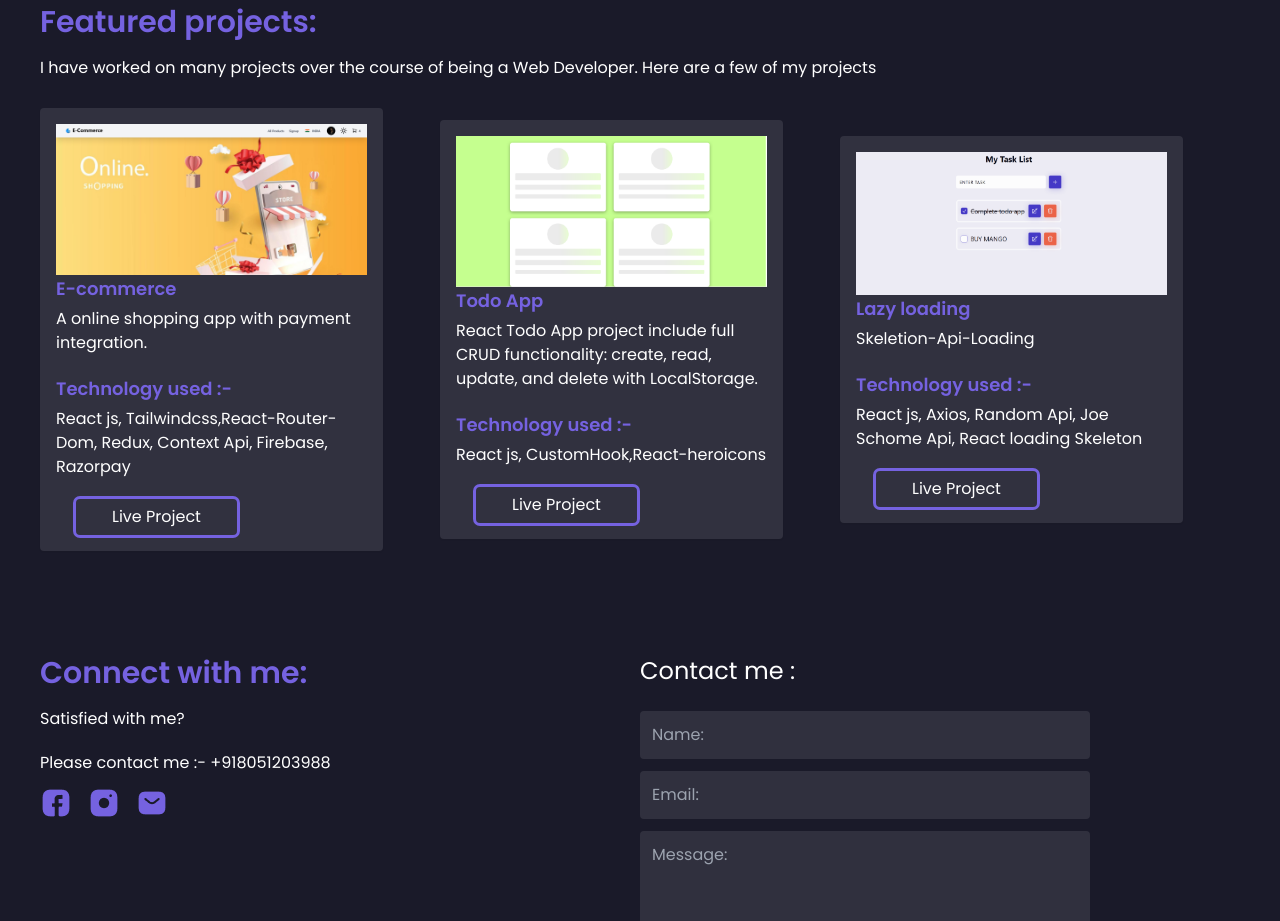
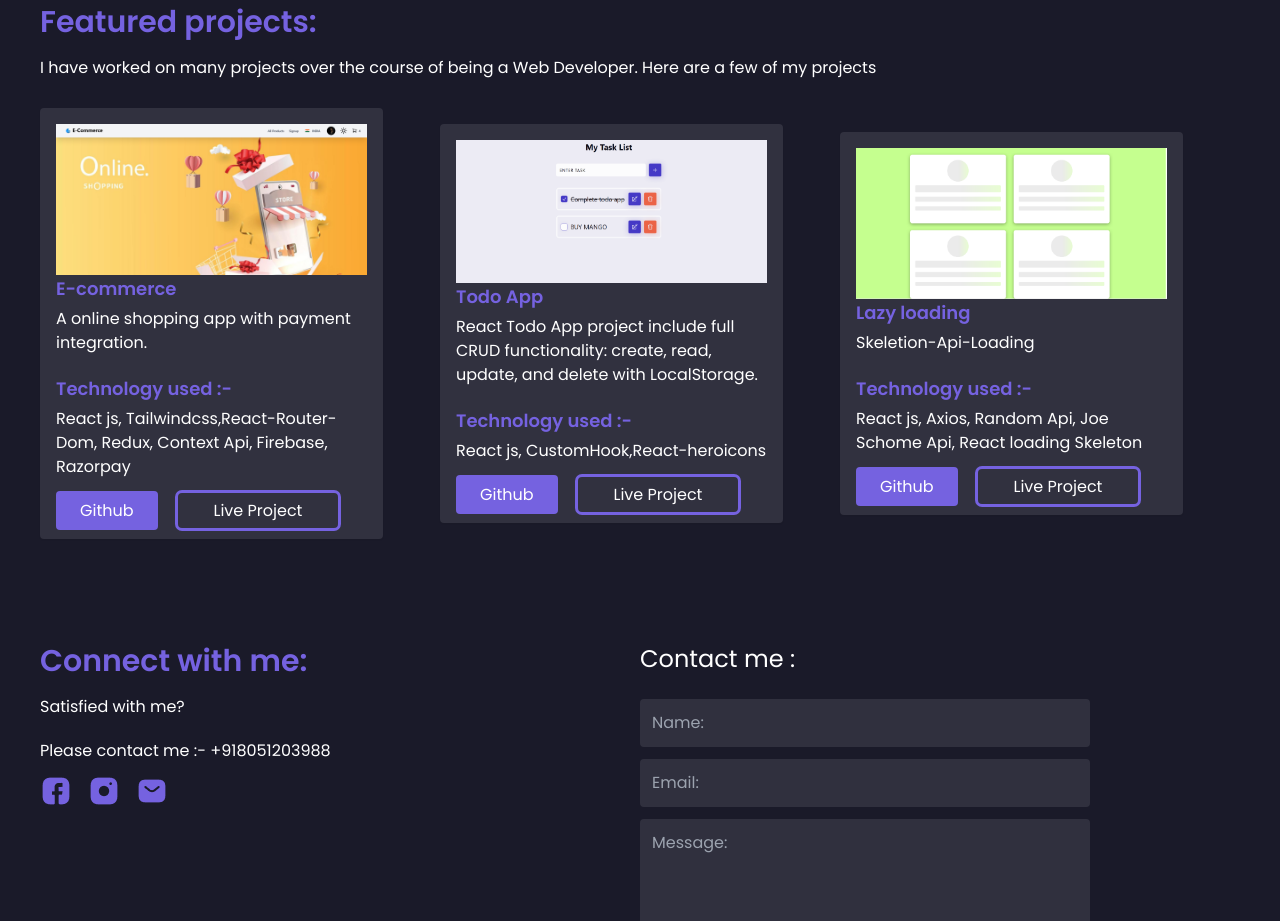
Before and after one commit to MerajAlam-07/Meraj-Portfolio, a React (Vite) app: page / in a window 1280 px wide. Shown: the part 1920-2841 px from the top of the page. Built offline with nearby package versions, Linux system fonts and the light colour scheme.

Commit message:
add:finish

```diff
--- a/src/components/Projects.jsx
+++ b/src/components/Projects.jsx
@@ -1,37 +1,45 @@
 import React from "react";
+import Eshopping from "../assets/projects/ecart.png";
+import Todo from "../assets/projects/todo.png";
+import Lazy from "../assets/projects/lazy.png";
 
 const Projects = () => {
-
   const projects = [
     {
+      id: 1,
+      image: Eshopping,
       title: "E-commerce",
       description: "A online shopping app with payment integration.",
       tools: "Technology used :-",
       technology:
         "React js, Tailwindcss,React-Router-Dom, Redux, Context Api, Firebase, Razorpay",
-      photo: "/src/assets/projects/ecart.png",
-
-
+      github: "https://github.com/MerajAlam-07/skeletion-api-loading",
+      demo: "https://merajalam-07.github.io/Meraj-Portfolio",
     },
 
     {
+      id: 2,
+      image: Todo,
       title: "Todo App",
       description:
         "React Todo App project  include full CRUD functionality: create, read, update, and delete with LocalStorage.",
       tools: "Technology used :-",
       technology: "React js, CustomHook,React-heroicons ",
-      photo: "/src/assets/projects/todo.png",
+      github: "https://github.com/MerajAlam-07/Todo-App",
+      demo: "https://merajalam-07.github.io/Todo-App",
     },
     {
+      id: 3,
+      image: Lazy,
       title: "Lazy loading",
       description: "Skeletion-Api-Loading",
       tools: "Technology used :-",
       technology:
         "React js, Axios, Random Api,  Joe Schome Api,  React loading Skeleton",
-      photo: "/src/assets/projects/lazy.png",
+      github: "https://github.com/MerajAlam-07/skeletion-api-loading",
+      demo: "https://merajalam-07.github.io/skeletion-api-loading",
     },
   ];
-
 
   return (
     <div className="md:px-10 px-7 my-8" id="projects">
@@ -46,36 +54,48 @@ const Projects = () => {
       {/* projects */}
 
       <div className="grid grid-cols-1 md:grid-cols-2 lg:grid-cols-3 gap-y-5 my-6 items-center justify-center">
-        {projects.map((project, index) => {
+        {projects.map(
+          ({
+            id,
+            image,
+            title,
+            description,
+            github,
+            technology,
+            tools,
+            demo,
+          }) => {
             return (
               <div
-              key={index}
+                key={id}
                 className="flex flex-col shadow-sm md:w-[343px] bg-[#31313F] p-4 rounded"
               >
+                  <img src={image} alt={title} />
+                <h3 className="text-primary font-semibold text-lg">{title}</h3>
+                <p className=" text-white mt-1">{description}</p>
+                <h5 className="text-primary font-semibold text-lg mt-5">
+                  {tools}
+                </h5>
+                <p className=" text-white mt-1">{technology}</p>
 
-                <img src={project.photo} alt={project.title} />
-
-              <h3 className="text-primary font-semibold text-lg">
-                {project.title}
-              </h3>
-              <p className=" text-white mt-1">{project.description}</p>
-              <h5 className="text-primary font-semibold text-lg mt-5">
-                {project.tools}
-              </h5>
-              <p className=" text-white mt-1">{project.technology}</p>
-
-
-
-              <div className="mt-5  flex items-center">
-              <button className="btn outline py-1.5 px-9 rounded border-none  ml-5 text-white " >
-
+                <div className="mt-5">
+                  <a
+                    href={github}
+                    className="btn transition-all duration-500 bg-primary py-2 px-6 rounded text-white hover:bg-white hover:text-primary"
+                  >
+                    Github
+                  </a>
+                  <a
+                    href={demo}
+                    className="btn outline py-1.5 px-9 rounded border-none ml-5 text-white "
+                  >
                     Live Project
-            </button>
-
+                  </a>
                 </div>
               </div>
             );
-        })}
+          }
+        )}
       </div>
     </div>
   );
```
Also changed, not shown: src/assets/projects/lazy.png, src/assets/projects/todo.png. Lines whose indentation alone changed are shown as unchanged.
